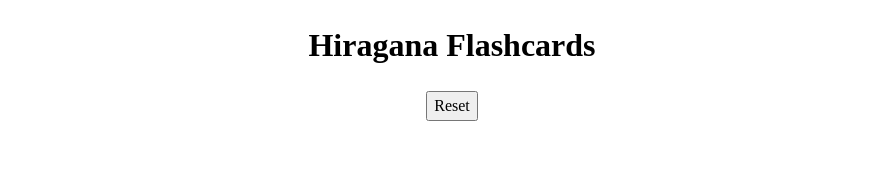
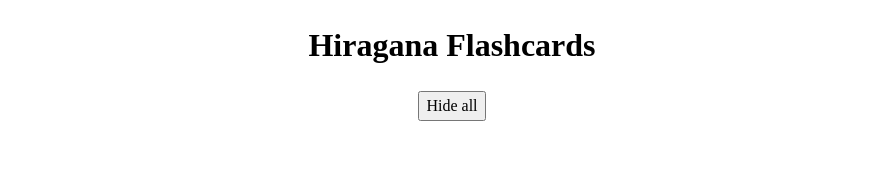
Before and after one commit to OluC94/flash-cards-react, a React (Vite) app: page / in a window 1280 px wide. Shown: the top 181 px of the page, without its empty margins (188-1071 px from the left). Built offline with nearby package versions, Linux system fonts and the light colour scheme.

Commit message:
add hide all button functionality

```diff
--- a/src/components/FlashCards.jsx
+++ b/src/components/FlashCards.jsx
@@ -12,7 +12,7 @@ export default function FlashCards() {
     return (
         <main >
             <h1>Hiragana Flashcards </h1>
-            <Reset/>
+            <Reset setCards={setCards}/>
             <div className="flashcard-area">{cardElements}</div>
         </main>
 
--- a/src/components/Reset.jsx
+++ b/src/components/Reset.jsx
@@ -1,10 +1,12 @@
-export default function Reset(){
+import hiraganaData from "../hiragana-data"
+
+export default function Reset(props){
 
     function handleReset() {
-        console.log('reset clicked')
+       props.setCards(hiraganaData)
     }
 
     return (<button onClick={handleReset}>
-        Reset
+        Hide all
     </button>)
 }
```
